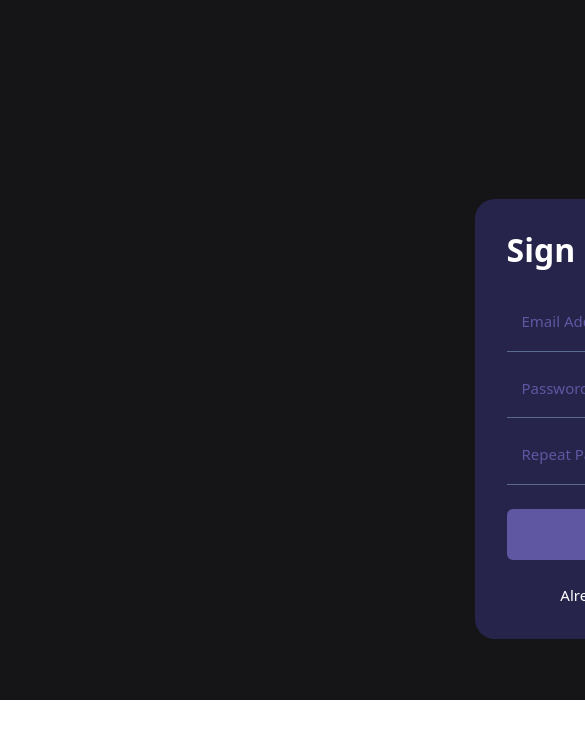
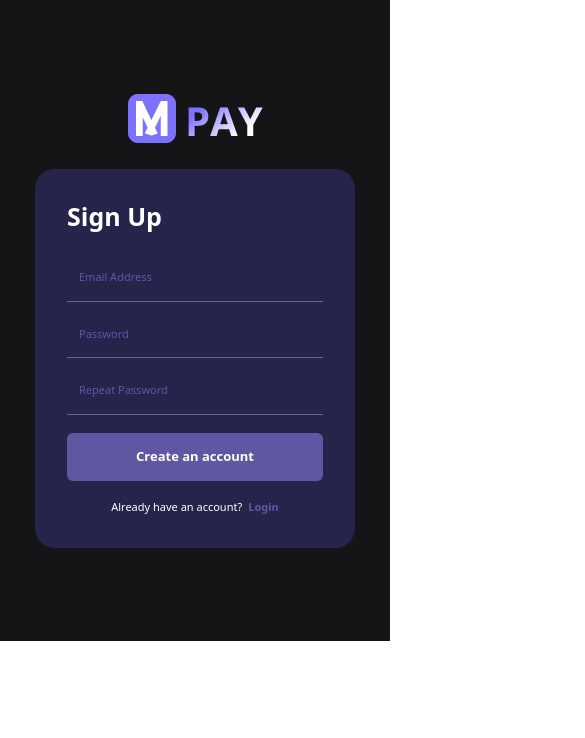
Before and after one commit to afeDayo/Tech_Assessment, a React (Vite) app: page /signup in a window 390 px wide. Shown: the top 738 px of the page, 585 px wide, since content can reach past the window. Built offline with nearby package versions, Linux system fonts and the light colour scheme.

Commit message:
signinup

```diff
--- a/src/layout/Auth/AuthLayout.css
+++ b/src/layout/Auth/AuthLayout.css
@@ -1,5 +1,4 @@
 .authpage {
-  width: 1440px;
   height: 700px;
   background-color: #151518;
   display: flex;
@@ -11,8 +10,8 @@
   cursor: pointer;
 }
 
-@media screen and (max-width: 1366px) {
+@media screen and (max-width: 575px) {
   .authpage {
-    width: 1349px;
+    height: 641px;
   }
 }
--- a/src/pages/SignIn/SignIn.css
+++ b/src/pages/SignIn/SignIn.css
@@ -91,12 +91,50 @@
   cursor: pointer;
 }
 
-.cant span {
-  position: absolute;
-  font-size: 13px;
-  font-weight: 300;
-  color: #fc4747;
-  top: 1;
-  right: 39%;
-  margin-top: 5px;
+@media screen and (max-width: 575px) {
+  .signin {
+    margin-top: 22px;
+  }
+
+  .in-form {
+    max-width: 320px;
+  }
+
+  .in-title {
+    font-size: 25px;
+  }
+
+  .in-input {
+    margin-top: 32px;
+    gap: 18px;
+  }
+
+  .in-input input {
+    padding: 0 12px 15px 12px;
+    font-size: 11px;
+    font-weight: 400;
+  }
+
+  .in-input input::placeholder {
+    font-size: 11px;
+  }
+
+  .in-input button {
+    font-size: 13px;
+    font-weight: 600;
+  }
+
+  .dont {
+    margin-top: 18px;
+    gap: 6px;
+  }
+
+  .dont p {
+    font-size: 11px;
+  }
+
+  .dont .ccc {
+    font-size: 11px;
+    font-weight: 600;
+  }
 }
--- a/src/pages/SignIn/SignIn.jsx
+++ b/src/pages/SignIn/SignIn.jsx
@@ -39,11 +39,6 @@ const SignIn = () => {
               className={errors.email ? "error" : ""}
               {...register("email", { required: true })}
             />
-            {errors.email && errors.email.type === "required" ? (
-              <span className=" position-absolute end-0 pt-3 pe-4">
-                Can't be empty
-              </span>
-            ) : null}
           </div>
           <div className="position-relative">
             <input
@@ -52,11 +47,6 @@ const SignIn = () => {
               className={errors.password ? "error" : ""}
               {...register("password", { required: true })}
             />
-            {errors.password && errors.password.type === "required" ? (
-              <span className="position-absolute end-0 pt-3 pe-4">
-                Can't be empty
-              </span>
-            ) : null}
           </div>
           <button disabled={authenticating}>{btnText}</button>
         </div>
--- a/src/pages/SignUp/SignUp.css
+++ b/src/pages/SignUp/SignUp.css
@@ -91,12 +91,50 @@
   cursor: pointer;
 }
 
-.cant span {
-  position: absolute;
-  font-size: 13px;
-  font-weight: 300;
-  color: #fc4747;
-  top: 1;
-  right: 39%;
-  margin-top: 5px;
+@media screen and (max-width: 575px) {
+  .signup {
+    margin-top: 22px;
+  }
+
+  .up-form {
+    max-width: 320px;
+  }
+
+  .up-title {
+    font-size: 25px;
+  }
+
+  .up-input {
+    margin-top: 32px;
+    gap: 18px;
+  }
+
+  .up-input input {
+    padding: 0 12px 15px 12px;
+    font-size: 11px;
+    font-weight: 400;
+  }
+
+  .up-input input::placeholder {
+    font-size: 11px;
+  }
+
+  .up-input button {
+    font-size: 13px;
+    font-weight: 600;
+  }
+
+  .already {
+    margin-top: 18px;
+    gap: 6px;
+  }
+
+  .already p {
+    font-size: 11px;
+  }
+
+  .already .ggg {
+    font-size: 11px;
+    font-weight: 600;
+  }
 }
--- a/src/pages/SignUp/SignUp.jsx
+++ b/src/pages/SignUp/SignUp.jsx
@@ -41,11 +41,6 @@ const SignUp = () => {
               className={errors.email ? "error" : ""}
               {...register("email", { required: true })}
             />
-            {errors.email && errors.email.type === "required" ? (
-              <span className="position-absolute end-0 pt-3 pe-4">
-                Can't be empty
-              </span>
-            ) : null}
           </div>
           <div className="position-relative">
             <input
@@ -54,11 +49,6 @@ const SignUp = () => {
               className={errors.password ? "error" : ""}
               {...register("password", { required: true })}
             />
-            {errors.password && errors.password.type === "required" ? (
-              <span className="position-absolute end-0 pt-3 pe-4">
-                Can't be empty
-              </span>
-            ) : null}
           </div>
           <div className="position-relative">
             <input
@@ -67,12 +57,6 @@ const SignUp = () => {
               className={errors.repeatPassword ? "error" : ""}
               {...register("repeatPassword", { required: true })}
             />
-            {errors.repeatPassword &&
-            errors.repeatPassword.type === "required" ? (
-              <span className="position-absolute end-0 pt-3 pe-4">
-                Can't be empty
-              </span>
-            ) : null}
           </div>
           <button disabled={authenticating}>{btnText}</button>
         </div>
```
